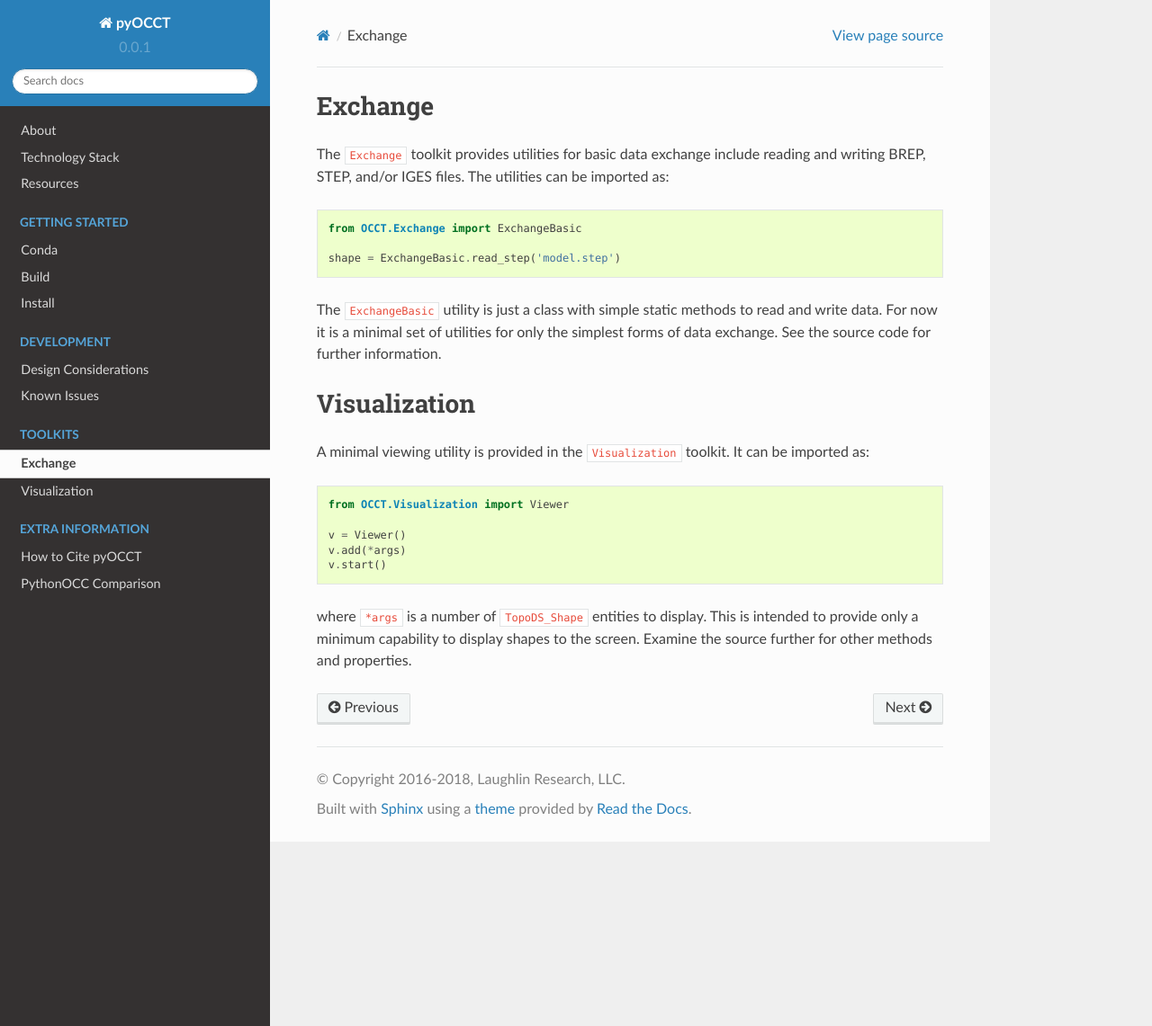
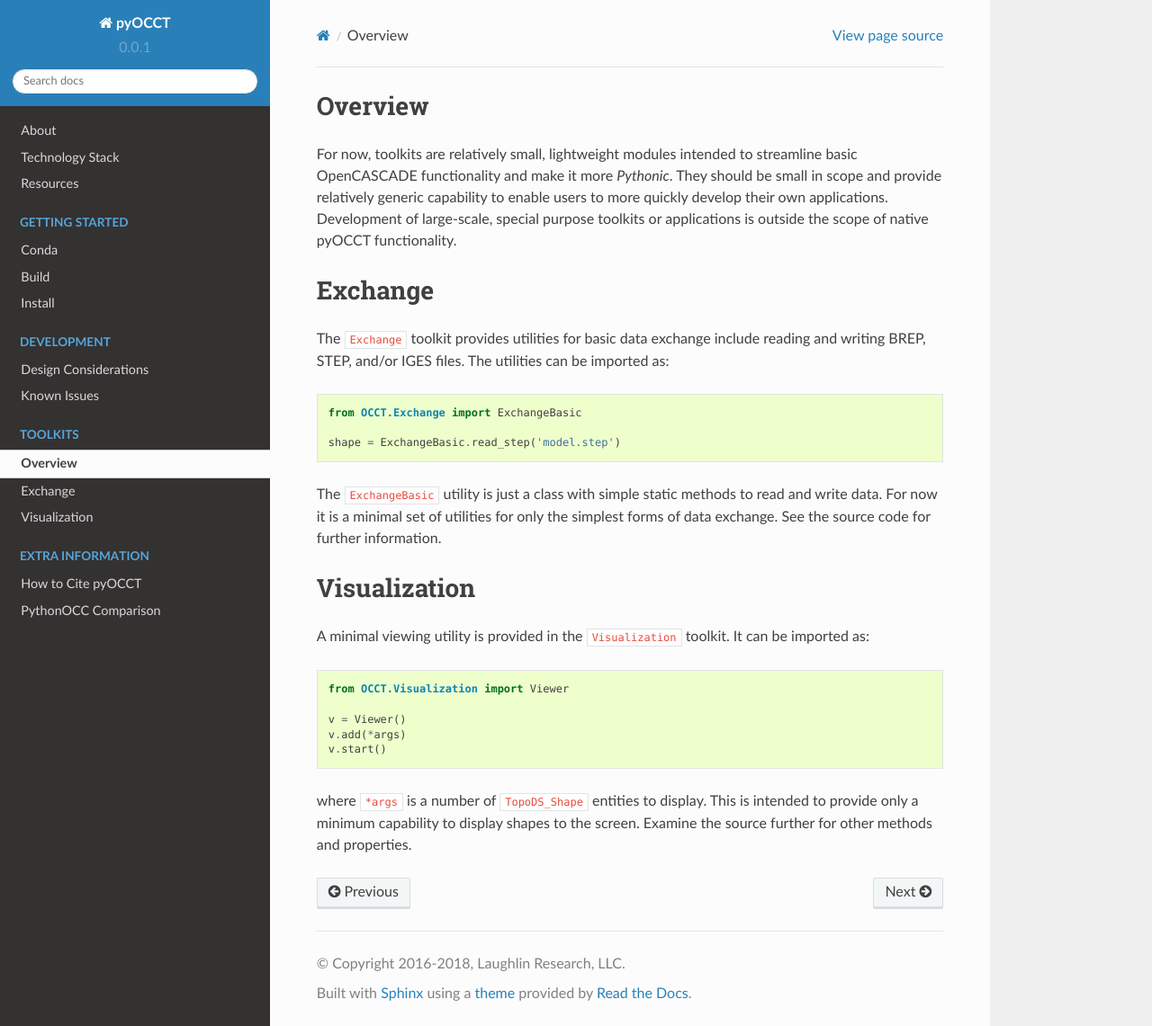
Before and after one commit to trelau/pyOCCT, a Sphinx documentation site: the page built from docs/source/tkits.rst, in a window 1280 px wide and 1141 px high. Shown: the whole window at 90% size. Built offline with Sphinx 7.4.7 and the Read the Docs theme 2.0.0, drawn with Linux system fonts in a browser that asks for light colours.

Commit message:
Toolkit overview in docs

```diff
--- a/docs/source/tkits.rst
+++ b/docs/source/tkits.rst
@@ -1,3 +1,12 @@
+Overview
+========
+For now, toolkits are relatively small, lightweight modules intended to
+streamline basic OpenCASCADE functionality and make it more *Pythonic*. They
+should be small in scope and provide relatively generic capability to enable
+users to more quickly develop their own applications. Development of
+large-scale, special purpose toolkits or applications is outside the scope
+of native pyOCCT functionality.
+
 Exchange
 ========
 The ``Exchange`` toolkit provides utilities for basic data exchange include
```
